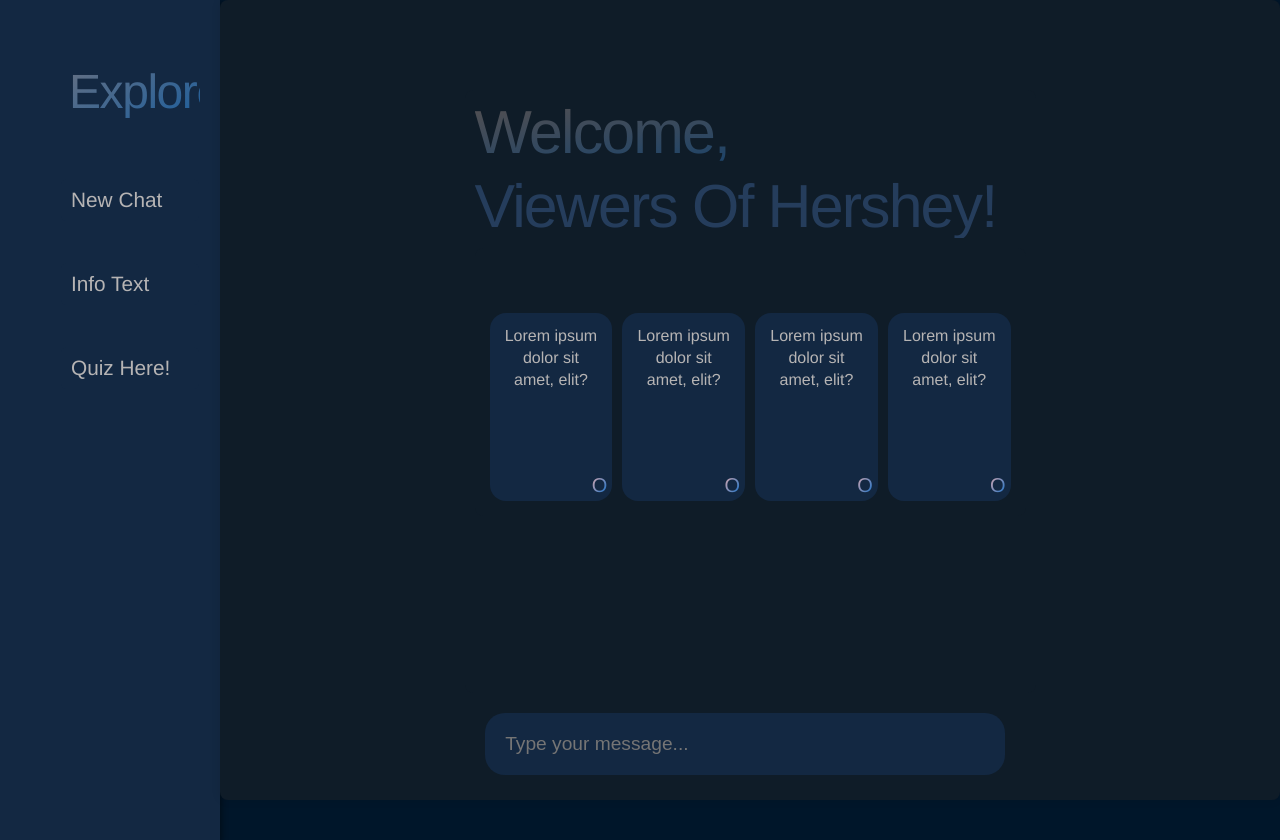
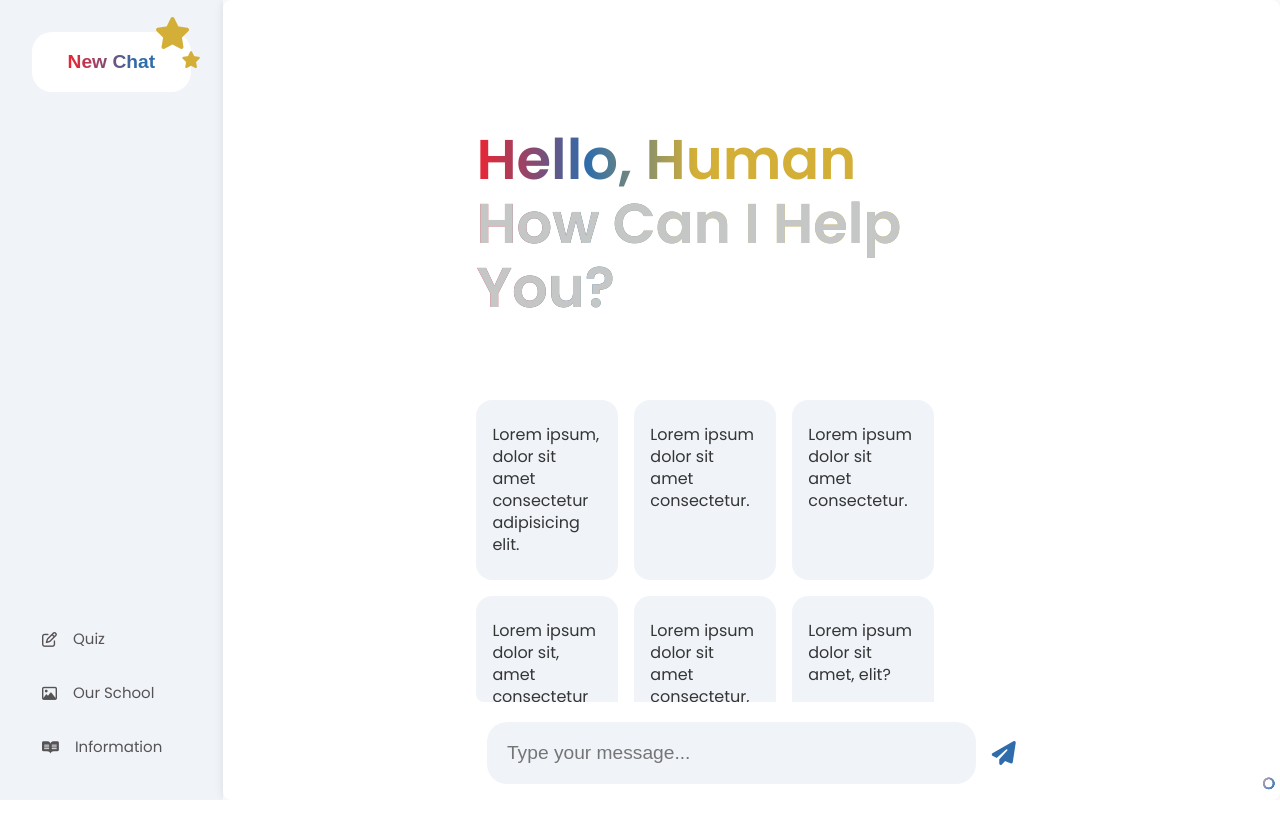
Before and after one commit to briansantos10/BuzzLightYear, a website built with webpack: page public/FrontPage.html in a window 1280 px wide. After the commit the page ends 800 px from the top, so only its background shows below. Built offline with nearby package versions, Linux system fonts and the light colour scheme; no server answers.

Commit message:
Adding frontpage styles

```diff
--- a/public/FrontPage.html
+++ b/public/FrontPage.html
@@ -1,130 +1,137 @@
 <!DOCTYPE html>
 <html lang="en">
   <head>
-    <meta charset="UTF-8">
-    <meta name="viewport" content="width=device-width, initial-scale=1.0">
+    <meta charset="UTF-8" />
+    <meta name="viewport" content="width=device-width, initial-scale=1.0" />
     <link rel="stylesheet" href="css.css" />
+    <script src="script.js"></script>
+    <script
+      src="https://kit.fontawesome.com/effe0ae4aa.js"
+      crossorigin="anonymous"
+    ></script>
     <title>Space Chat</title>
+    <style>
+      @import url("https://fonts.googleapis.com/css2?family=Poppins:ital,wght@0,100;0,200;0,300;0,400;0,500;0,600;0,700;0,800;0,900;1,100;1,200;1,300;1,400;1,500;1,600;1,700;1,800;1,900&display=swap");
+    </style>
   </head>
   <body>
-    <div id="side-panel">
-        <div id="Explore-text">Explore</div>
-        <ul class="menu__box">
-
-            <li class="menu__item"><a href="#" onclick="startNewChat()">New Chat</a></li>
-            <li class="menu__item"><a href="#">Info Text</a></li>
-            <li class="menu__item"><a href="#" onclick="showQuiz()">Quiz Here!</a></li>
-        </ul>
+    <nav>
+      <button class="new_chat">
+        <span> New Chat </span>
+        <i class="fa-solid fa-star outside"></i>
+        <div class="stars">
+          <i class="fa-solid fa-star"></i>
         </div>
-
-
+      </button>
+      <div class="bottom">
+        <!-- <div class="logo">
+          <img src="/public/assets/skills_logo.png" alt="" />
+        </div> -->
+        <div class="links">
+          <a href="#">
+            <i class="fa-regular fa-pen-to-square"></i>
+            Quiz
+          </a>
+          <a href="#">
+            <i class="fa-regular fa-image"></i>
+            Our School
+          </a>
+          <a href="#">
+            <i class="fa-brands fa-readme"></i>
+            Information
+          </a>
+        </div>
+      </div>
+    </nav>
 
     <div id="chat-container">
       <div id="chat-messages">
-            <div id="welcome-text">Welcome,</div>
-            <div id="info-text">Viewers Of Hershey!</div>
+        <h1>
+          Hello, Human <br />
+          <span>How Can I Help You?</span>
+        </h1>
         <div id="suggestions">
-                <div class="suggestion" onclick="selectSuggestion('Lorem ipsum dolor sit amet, elit?')">Lorem ipsum dolor sit amet, elit?</div>
-                <div class="suggestion" onclick="selectSuggestion('Lorem ipsum dolor sit amet, elit?')">Lorem ipsum dolor sit amet, elit?</div>
-                <div class="suggestion" onclick="selectSuggestion('Lorem ipsum dolor sit amet, elit?')">Lorem ipsum dolor sit amet, elit?</div>
-                <div class="suggestion" onclick="selectSuggestion('Lorem ipsum dolor sit amet, elit?')">Lorem ipsum dolor sit amet, elit?</div>
+          <div
+            class="suggestion"
+            onclick="selectSuggestion('Lorem ipsum dolor sit amet, elit?')"
+          >
+            <div class="top">
+              <p>Lorem ipsum, dolor sit amet consectetur adipisicing elit.</p>
+            </div>
+
+            <!-- <div class="bottom">
+              <i class="fa-solid fa-user"></i>
+            </div> -->
+          </div>
+          <div
+            class="suggestion"
+            onclick="selectSuggestion('Lorem ipsum dolor sit amet, elit?')"
+          >
+            <div class="top">
+              <p>Lorem ipsum dolor sit amet consectetur.</p>
+            </div>
+            <!-- <div class="bottom">
+              <i class="fa-solid fa-user"></i>
+            </div> -->
+          </div>
+          <div
+            class="suggestion"
+            onclick="selectSuggestion('Lorem ipsum dolor sit amet, elit?')"
+          >
+            <div class="top">
+              <p>Lorem ipsum dolor sit amet consectetur.</p>
+            </div>
+            <!-- <div class="bottom">
+              <i class="fa-solid fa-user"></i>
+            </div> -->
+          </div>
+          <div
+            class="suggestion"
+            onclick="selectSuggestion('Lorem ipsum dolor sit amet, elit?')"
+          >
+            <div class="top">
+              <p>Lorem ipsum dolor sit, amet consectetur adipisicing elit.</p>
+            </div>
+
+            <!-- <div class="bottom">
+              <i class="fa-solid fa-user"></i>
+            </div> -->
+          </div>
+          <div
+            class="suggestion"
+            onclick="selectSuggestion('Lorem ipsum dolor sit amet, elit?')"
+          >
+            <div class="top">
+              <p>Lorem ipsum dolor sit amet consectetur, adipisicing elit.</p>
+            </div>
+            <!-- <div class="bottom">
+              <i class="fa-solid fa-user"></i>
+            </div> -->
+          </div>
+          <div
+            class="suggestion"
+            onclick="selectSuggestion('Lorem ipsum dolor sit amet, elit?')"
+          >
+            <div class="top">
+              <p>Lorem ipsum dolor sit amet, elit?</p>
+            </div>
+            <!-- <div class="bottom">
+              <i class="fa-solid fa-user"></i>
+            </div> -->
+          </div>
         </div>
       </div>
 
-
-
       <div id="user-input">
-            <input type="text" id="user-message" placeholder="Type your message..." oninput="handleUserInput()" onkeyup="checkEnter()">
+        <input
+          type="text"
+          id="user-message"
+          placeholder="Type your message..."
+          oninput="handleUserInput()"
+          onkeyup="checkEnter()"
+        />
+        <i class="fa-solid fa-paper-plane"></i>
       </div>
     </div>
-
-    <script>
-        let chatHistory = [];
-        let currentChat = [];
-        let suggestionsShown = false;
-        let suggestionsClicked = false;
-
-
-        function sendMessage() {
-            const userMessage = document.getElementById('user-message').value.trim();
-            if (userMessage !== '') {
-                currentChat.push({ type: 'user', message: userMessage });
-                displayMessage(userMessage, 'user');
-                document.getElementById('user-message').value = '';
-                hideSuggestions();
-                hideWelcomeText();
-            }
-        }
-
-        function displayMessage(message, type) {
-            const chatMessages = document.getElementById('chat-messages');
-            const messageBubble = document.createElement('div');
-            messageBubble.className = type + '-bubble';
-            messageBubble.innerText = message;
-            chatMessages.appendChild(messageBubble);
-            chatMessages.scrollTop = chatMessages.scrollHeight;
-        }
-
-        function selectSuggestion(suggestion) {
-            document.getElementById('user-message').value = suggestion;
-            sendMessage();
-            suggestionsClicked = true;
-        }
-
-
-        function hideSuggestions() {
-            const suggestionsContainer = document.getElementById('suggestions');
-            suggestionsContainer.style.display = 'none';
-        }
-
-        function hideWelcomeText() {
-            const welcomeText = document.getElementById('welcome-text');
-            const infoText = document.getElementById('info-text');
-            welcomeText.style.display = 'none';
-            infoText.style.display = 'none';
-        }
-
-        function startNewChat() {
-            chatHistory = [];
-            currentChat = [];
-            location.reload();
-        }
-
-        function showSuggestions() {
-            const suggestionsContainer = document.getElementById('suggestions');
-            suggestionsContainer.style.display = 'flex';
-            suggestionsShown = true;
-        }
-
-        function checkEnter() {
-            if (event.key === 'Enter') {
-                sendMessage();
-            }
-        }
-
-        function handleUserInput() {
-            const userInput = document.getElementById('user-message').value;
-
-            if (!suggestionsClicked) {
-                if (userInput.trim() !== '') {
-                    if (!suggestionsShown) {
-                        showSuggestions();
-                    }
-                } else {
-                    hideSuggestions();
-                    showWelcomeText();
-                }
-            }
-        }
-        function showWelcomeText() {
-            const welcomeText = document.getElementById('welcome-text');
-            const infoText = document.getElementById('info-text');
-            welcomeText.style.display = 'block';
-            infoText.style.display = 'block';
-        }
-
-
-
-    </script>
   </body>
 </html>
--- a/public/css.css
+++ b/public/css.css
@@ -1,11 +1,7 @@
-
 body {
-            font-family: Google Sans, Helvetica Neue, sans-serif;
   margin: 0;
   padding: 0;
-            background-color: #00162a;
-            color: #b6b4b4;
-            font-size: 1.2rem;
+  font-size: 1rem;
   font-weight: 400;
   letter-spacing: normal;
   line-height: 1.375rem;
@@ -13,149 +9,122 @@
   height: 100vh;
   position: relative;
   overflow: hidden;
+  font-family: "Poppins", sans-serif;
 }
-        #chat-container {
+/* Basic Styles */
+h1 {
+  color: transparent;
+  background: rgb(237, 36, 49);
+  background: linear-gradient(
+    90deg,
+    rgba(237, 36, 49, 1) 0%,
+    rgba(46, 108, 171, 1) 20%,
+    rgba(212, 175, 55, 1) 40%
+  );
+  background-clip: text;
+  font-size: 3.5rem;
+  line-height: 4rem;
+  font-weight: 600;
+  margin-bottom: 5rem;
+}
+h1 span {
+  color: #c4c7c5;
+}
+p {
+  color: rgb(53, 53, 53);
+}
+a {
+  text-decoration: none;
+}
+img {
   width: 100%;
-            height: 100%;
-            background-color: #0f1c28;
-            border-radius: 8px;
-            overflow: hidden;
-            box-shadow: 0 0 10px rgba(0, 0, 0, 0.1);
+}
+
+/* Nav */
+
+nav {
+  width: 15%;
+  background-color: #f0f4f9;
+  padding: 2rem;
   display: flex;
   flex-direction: column;
-            justify-content: center;
+  justify-content: space-between;
+}
+.new_chat {
+  padding: 1.2rem 2rem;
+  border-radius: 20px;
+  color: black;
+  font-size: 1.2rem;
+  font-weight: 500;
+  background-color: white;
+  border: none;
+  position: relative;
+  cursor: pointer;
+}
+.new_chat:hover {
+  opacity: 0.5;
+  transition: 300ms;
+}
+.new_chat span {
+  color: transparent;
+  background: rgb(237, 36, 49);
+  background: linear-gradient(
+    90deg,
+    rgba(237, 36, 49, 1) 0%,
+    rgba(46, 108, 171, 1) 80%
+  );
+  background-clip: text;
+  font-size: 1, 5rem;
+  font-weight: 600;
+}
+.new_chat .stars {
+  position: absolute;
+  top: -15px;
+  color: rgba(212, 175, 55, 1);
+  right: 0;
+}
+.new_chat .fa-star {
+  color: rgba(212, 175, 55, 1);
+}
+.new_chat .stars .fa-star {
+  font-size: 2rem;
+}
+.new_chat .fa-star.outside {
+  position: absolute;
+  right: -10px;
+  font-size: 17px;
+}
+nav .links {
+  display: flex;
+  flex-direction: column;
+  margin-top: 1rem;
+  gap: 0.75rem;
+  font-size: 15px;
+}
+.bottom {
+  display: flex;
+  flex-direction: column;
+}
+.bottom .links a {
+  display: flex;
+  gap: 1rem;
   align-items: center;
-            position: relative;
-            z-index: 1;
+  color: #565355;
+  /* background-color: royalblue; */
+  padding: 10px;
+  border-radius: 20px;
 }
-
-        #chat-messages {
-            flex: 1;
-            overflow-y: auto;
-            background-color: #0f1c28;
-            padding: 10px;
-            border-radius: 8px;
-            margin-bottom: 20px;
-            margin-top: 90px;
-            width: 52%;
+.bottom .links a:hover {
+  background-color: #e0e0e0;
+  transition: 300ms;
 }
-
-        #user-input {
-            display: flex;
-            align-items: center;
-            justify-content: space-between;
+.bottom .logo img {
   width: 50%;
-            margin-bottom: 15px;
+  text-align: left;
+  margin-bottom: 0;
+  margin-left: 1rem;
 }
-
-        #user-input input {
-            flex: 1;
-            padding: 20px;
-            border: none;
-            border-radius: 20px;
-            margin-right: 10px;
-            background-color: #132842;
-            color: #b6b4b4;
-            font-size: 1.2rem;
-            font-weight: 400;
-            letter-spacing: normal;
-            line-height: 1.375rem;
-            margin-bottom: 10px;
-        }
-
-        /*
-
-        #user-input::before {
-            content: "★";
-            font-size: 25px;
-            background-image: linear-gradient(to bottom right, #8a2929 0%, #096cc9 100%);
-            -webkit-background-clip: text;
-            color: transparent;
-            margin-right: 5px;
-        }
-
-        */
-
-        #welcome-text {
-            font-weight: bold;
-            color: #2ecc71;
-            margin-bottom: 10px;
-            background-image: linear-gradient(to bottom right, #555050 0%, #073e72 100%);
-            -webkit-background-clip: text;
-            color: transparent;
-            font-size: 3.8rem;
-            line-height: 4rem;
-            font-weight: 500;
-            letter-spacing: -.03em;
-        }
-
-        #info-text {
-            font-weight: bold;
-            color: #2ecc71;
-            margin-bottom: 10px;
-            background-color: #253d5c;
-            -webkit-background-clip: text;
-            color: transparent;
-            font-size: 3.8rem;
-            line-height: 4rem;
-            font-weight: 500;
-            letter-spacing: -.03em;
-        }
-
-        #suggestions {
-            display: flex;
-            overflow-x: auto;
-            background-color: #0f1c28;
-            padding: 10px;
-            border-top: 50px solid #0f1c28;
-            border-radius: 8px;
-            height: 34%;
-        }
-        .suggestion {
-            background-color: #132842;
-            color: #b6b4b4;
-            padding: 12px;
-            margin: 5px;
-            cursor: pointer;
-            border-radius: 16px;
-            width: 23%; /* Adjusted width */
-            text-align: center;
-            position: relative;
-            transition: background-color 0.3s ease;
-            font-size: 1rem;
-            font-weight: 400;
-            letter-spacing: normal;
-            line-height: 1.375rem;
-        }
-
-
-        .suggestion::after {
-            content: "O";
-            position: absolute;
-            bottom: 5px;
-            right: 5px;
-            font-size: 20px;
-            background-image: linear-gradient(to bottom right, #e6acac 0%, #096cc9 100%);
-            -webkit-background-clip: text;
-            color: transparent;
-        }
-
-        .suggestion:hover {
-            background-color: #005599;
-        }
-
-        #side-panel {
-            width: 17%;
-            height: 100%;
-            background-color: #132842;
-            padding: 20px;
-            overflow-y: auto;
-            z-index: 1;
-            background-color: #132842;
-            box-shadow: 2px 2px 6px rgba(0, 0, 0, .4);
-        }
-
-        #side-panel #Explore-text {
+/* nav #Explore-text {
     font-weight: bold;
     color: #2ecc71;
     padding: 20px 49px;
@@ -163,17 +132,16 @@
     background-image: linear-gradient(to bottom right, #837777 0%, #0f5ba2 100%);
     -webkit-background-clip: text;
     color: transparent;
-            font-size: 3.0rem;
+    font-size: 3rem;
     line-height: 4rem;
     font-weight: 500;
-            letter-spacing: -.03em;
-        }
+    letter-spacing: -0.03em;
+  } */
 
-        .menu__item {
+/* .menu__item {
     display: block;
     padding: 16px 1px;
     color: #b6b4b4;
-            font-size: 20px;
     font-weight: 600;
     text-decoration: none;
   }
@@ -198,25 +166,91 @@
   .menu__item a:hover {
     background-color: #b6b4b4;
     color: #132842;
+  } */
+
+/* Body Styles */
+#chat-container {
+  width: 100%;
+  height: 100%;
+  background-color: white;
+  border-radius: 8px;
+  overflow: hidden;
+  box-shadow: 0 0 10px rgba(0, 0, 0, 0.1);
+  display: flex;
+  flex-direction: column;
+  justify-content: center;
+  align-items: center;
+  position: relative;
+  z-index: 1;
 }
 
-            #quiz-container {
-                display: none;
+#chat-messages {
+  flex: 1;
+  overflow-y: auto;
+  border-radius: 8px;
+  margin-bottom: 20px;
+  margin-top: 90px;
+  width: 52%;
+}
+#user-input {
+  display: flex;
+  width: 50%;
+  margin-bottom: 1rem;
+  align-items: center;
+}
+#user-input input {
+  outline: none;
+  padding: 20px;
+  border: none;
+  border-radius: 20px;
+  background-color: #f0f4f9;
+  /* color: #b6b4b4; */
+  font-size: 1.2rem;
+  font-weight: 400;
   width: 100%;
-                text-align: left;
-                padding: 20px;
-                box-sizing: border-box;
+  margin-right: 1rem;
+}
+#user-input input:focus {
+  opacity: 0.8;
+}
+.fa-solid {
+  color: rgba(46, 108, 171, 1);
+  font-size: 1.5rem;
+  cursor: pointer;
+}
+#suggestions {
+  display: flex;
+  background-color: white;
+  border-radius: 8px;
+  height: 30%;
+  gap: 1rem;
+  flex-wrap: wrap;
+}
+.suggestion {
+  background-color: #f0f4f9;
+  cursor: pointer;
+  border-radius: 16px;
+  width: 20%;
+  padding: 0.5rem 1rem;
+  display: flex;
+  flex-direction: column;
+  justify-content: space-between;
+}
+.suggestion .bottom {
+  align-self: flex-end;
 }
 
-            .question {
-                margin-bottom: 20px;
+.suggestion::after {
+  content: "O";
+  position: absolute;
+  bottom: 5px;
+  right: 5px;
+  background-image: linear-gradient(to bottom right, #e6acac 0%, #096cc9 100%);
+  -webkit-background-clip: text;
+  color: transparent;
 }
 
-            .options {
-                margin-top: 10px;
+.suggestion:hover {
+  background-color: #e0e0e0;
+  transition: 300ms;
 }
-
-            .option {
-                display: block;
-                margin-bottom: 10px;
-            }
```
Also changed, not shown: public/assets/rmctc_logo.png (added), public/assets/skills_logo.png (added). Lines whose indentation alone changed are shown as unchanged.
